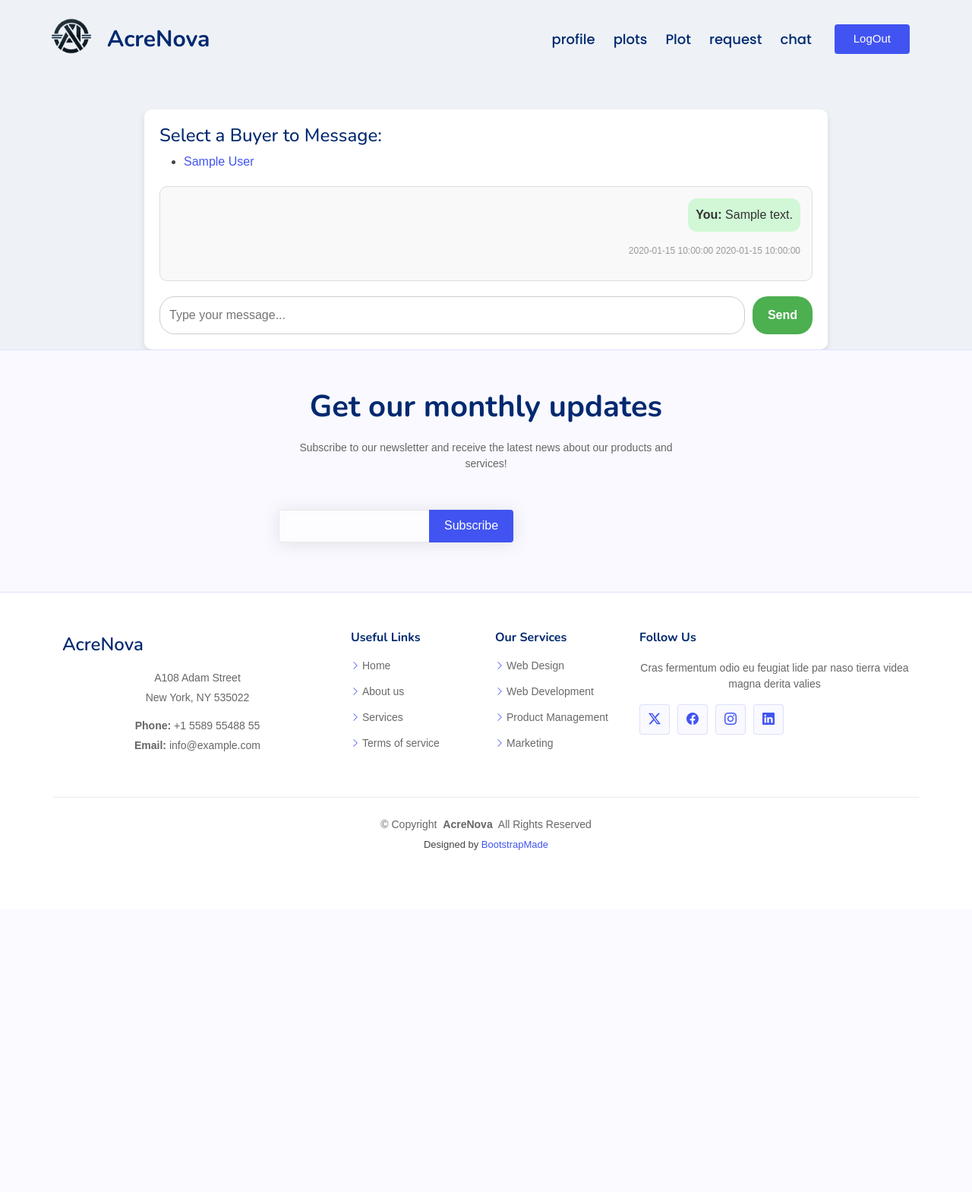
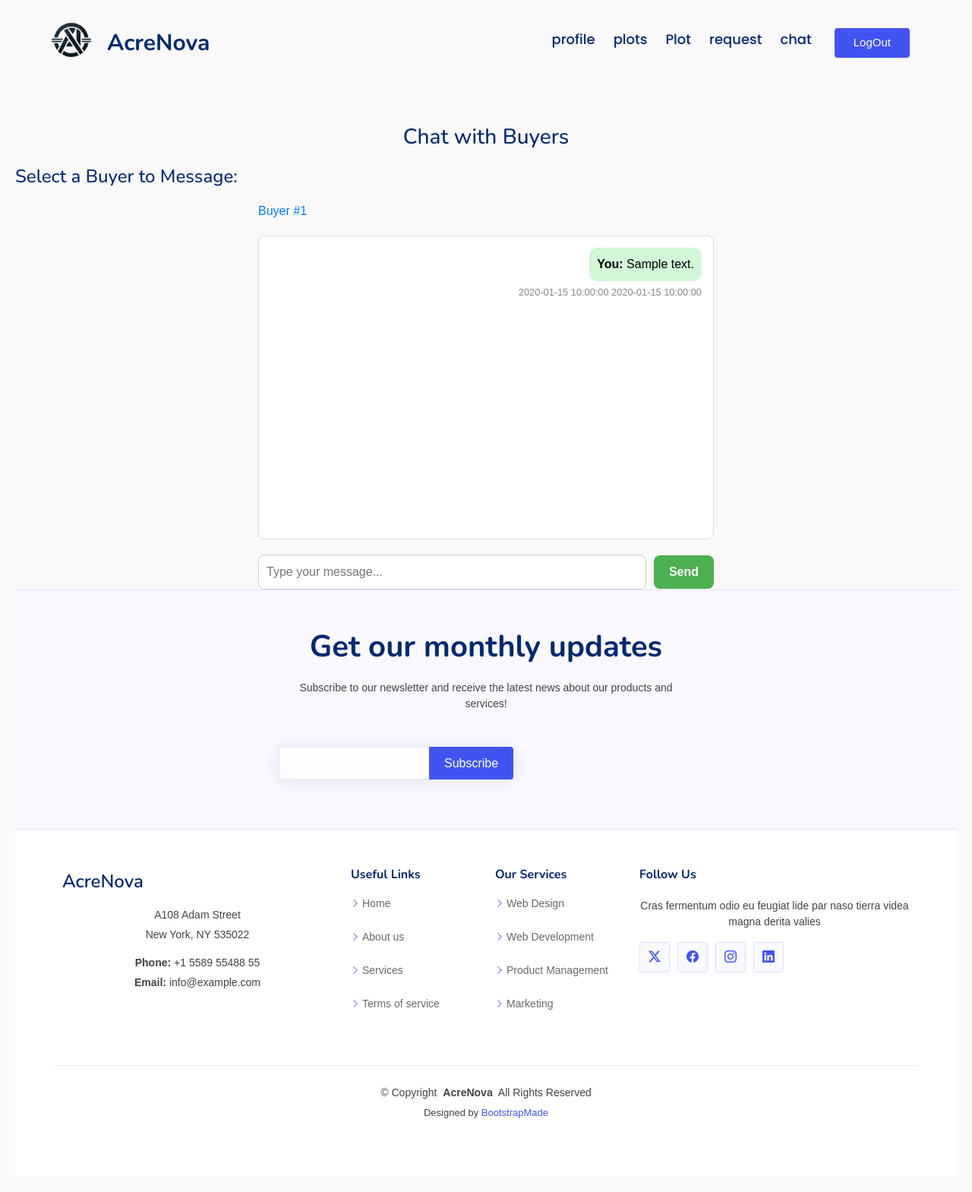
Before and after one commit to Joyal-Wiz/ACRE-NOVA-BlockChain-, a Flask app: page /chat_seller?buyer_id=1 in a window 1280 px wide. Shown: the whole page at 76% size. Before the commit the page ends 1196 px from the top, so only its background shows below. Run offline with Flask 3, Linux system fonts and the light colour scheme; the visitor is signed in with stand-in values (Sample User, id 1); tables that the repository leaves empty or names only in its code hold one stand-in row (Sample ...); some libraries are stand-ins or nearby versions.

Commit message:
Fixed image path issue in buyer posts and chat issue

```diff
--- a/seller.py
+++ b/seller.py
@@ -144,9 +144,8 @@ def view_request_seller():
 
 
 
+
 from datetime import datetime
-from flask import session, request, render_template, redirect
-
 @seller.route('/chat_seller', methods=['GET', 'POST'])
 def chat_seller():
     # Fetch seller_id from the session
@@ -154,20 +153,17 @@ def chat_seller():
     if not seller_id:
         return "<script>alert('Seller not logged in'); window.location='/seller_home'</script>"
 
-    # Fetch the list of buyers who have interacted with the seller
+    # Fetch the list of buyers who have chatted with the seller
     buyers_query = f"""
         SELECT DISTINCT
-            b.buyer_id,
-            b.first_name,
-            b.last_name
-        FROM buyer b
-        JOIN chat c ON b.buyer_id = CASE
-            WHEN c.sender_id != {seller_id} THEN c.sender_id
-            ELSE c.receiver_id
-        END
-        WHERE c.sender_id = {seller_id} OR c.receiver_id = {seller_id}
+            CASE
+                WHEN sender_id != {seller_id} THEN sender_id
+                ELSE receiver_id
+            END AS buyer_id
+        FROM chat
+        WHERE sender_id = {seller_id} OR receiver_id = {seller_id}
     """
-    buyers = select(buyers_query)
+    buyers = select(buyers_query)  # Use the unmodified `select` function
 
     # Fetch the selected buyer_id from the request arguments
     selected_buyer_id = request.args.get('buyer_id')
@@ -187,7 +183,7 @@ def chat_seller():
                OR (sender_id = {selected_buyer_id} AND receiver_id = {seller_id})
             ORDER BY date, time ASC
         """
-        chats = select(chats_query)
+        chats = select(chats_query)  # Use the unmodified `select` function
 
     if request.method == 'POST':
         # Handle sending a new message
@@ -206,7 +202,7 @@ def chat_seller():
                     AND message = '{message}' AND date = '{date}' AND time = '{time}'
                 )
             """
-            insert(insert_query)
+            insert(insert_query)  # Use the unmodified `insert` function
         return redirect(f"/chat_seller?buyer_id={selected_buyer_id}")
 
     # Render the chat template
--- a/templates/chat_seller.html
+++ b/templates/chat_seller.html
@@ -2,150 +2,146 @@
 <br><br><br><br><br><br>
 
 <!DOCTYPE html>
-<html lang="en">
+<html>
 <head>
-    <meta charset="UTF-8">
-    <meta name="viewport" content="width=device-width, initial-scale=1.0">
     <title>Chat</title>
     <style>
         body {
             font-family: Arial, sans-serif;
             margin: 0;
-            padding: 0;
-            background-color: #eef2f7;
+            padding: 20px;
+            background-color: #f9f9f9;
         }
         h3 {
             text-align: center;
-            font-size: 1.8em;
-            color: #333;
-            margin: 20px 0;
+            margin-bottom: 20px;
         }
-        .chat-container {
-            max-width: 900px;
-            margin: auto;
-            padding: 20px;
-            background: #ffffff;
-            border-radius: 10px;
-            box-shadow: 0 4px 8px rgba(0, 0, 0, 0.1);
+        .chat-box {
+            border: 1px solid #ddd;
+            padding: 15px;
+            border-radius: 8px;
+            background-color: #fff;
+            max-width: 600px;
+            margin: 0 auto 20px;
+            height: 400px;
+            overflow-y: auto;
         }
-        .chat-list h4 {
-            font-size: 1.3em;
-            color: #555;
-            margin-bottom: 15px;
-        }
-        .chat-list ul {
-            list-style: none;
-            padding: 0;
-        }
-        .chat-list li {
+        .sent {
+            text-align: right;
             margin-bottom: 10px;
         }
-        .chat-list li a {
-            text-decoration: none;
-            color: #007BFF;
-            font-size: 1.1em;
-            font-weight: bold;
+        .received {
+            text-align: left;
+            margin-bottom: 10px;
         }
-        .chat-list li a:hover {
-            text-decoration: underline;
-            color: #0056b3;
-        }
-        .chat-box {
-            padding: 15px;
-            background: #f9f9f9;
-            border: 1px solid #ddd;
+        .sent p, .received p {
+            display: inline-block;
+            padding: 10px;
             border-radius: 10px;
-            max-height: 400px;
-            overflow-y: auto;
-            margin-top: 20px;
-        }
-        .message {
-            display: flex;
-            flex-direction: column;
-            margin-bottom: 15px;
+            margin: 0;
         }
         .sent p {
-            align-self: flex-end;
-            max-width: 60%;
             background-color: #d1f7d6;
-            padding: 10px;
-            border-radius: 12px;
-            color: #333;
-            word-wrap: break-word;
+            color: #000;
         }
         .received p {
-            align-self: flex-start;
-            max-width: 60%;
             background-color: #f1f0f0;
-            padding: 10px;
-            border-radius: 12px;
-            color: #333;
-            word-wrap: break-word;
+            color: #000;
         }
-        .message small {
-            font-size: 0.75em;
-            color: #999;
-            text-align: right;
+        .sent small, .received small {
+            display: block;
+            margin-top: 5px;
+            font-size: 0.8em;
+            color: #888;
         }
         form {
+            max-width: 600px;
+            margin: 0 auto;
             display: flex;
-            margin-top: 20px;
+            align-items: center;
         }
         input[type="text"] {
-            flex-grow: 1;
-            padding: 12px;
+            flex: 1;
+            padding: 10px;
             border: 1px solid #ccc;
-            border-radius: 20px;
-            font-size: 1em;
+            border-radius: 8px;
             margin-right: 10px;
         }
         button[type="submit"] {
-            padding: 12px 20px;
+            padding: 10px 20px;
             border: none;
-            border-radius: 20px;
+            border-radius: 8px;
             background-color: #4CAF50;
             color: white;
             font-weight: bold;
             cursor: pointer;
-            transition: background-color 0.3s;
         }
         button[type="submit"]:hover {
             background-color: #45a049;
         }
+        ul {
+            list-style: none;
+            padding: 0;
+            max-width: 600px;
+            margin: 20px auto;
+        }
+        ul li {
+            margin-bottom: 10px;
+        }
+        ul li a {
+            text-decoration: none;
+            color: #007BFF;
+        }
+        ul li a:hover {
+            text-decoration: underline;
+        }
         p {
             text-align: center;
-            font-size: 1em;
-            color: #666;
         }
     </style>
 </head>
 <body>
-    <div class="chat-container">
+
+<script>
+    document.addEventListener('DOMContentLoaded', function () {
+        // Prevent duplicate form submissions
+        const form = document.querySelector('form');
+        if (form) {
+            form.addEventListener('submit', function () {
+                const submitButton = this.querySelector('button[type="submit"]');
+                submitButton.disabled = true;
+                submitButton.innerText = 'Sending...';
+            });
+        }
+    });
+</script>
+
+<h3>Chat with Buyers</h3>
+
+<!-- List of Buyers -->
+<div>
     <h4>Select a Buyer to Message:</h4>
     <ul>
         {% for buyer in buyers %}
             <li>
                 <a href="{{ url_for('seller.chat_seller', buyer_id=buyer.buyer_id) }}">
-                    {{ buyer.first_name }} {{ buyer.last_name }}
+                    Buyer #{{ buyer.buyer_id }}
                 </a>
             </li>
         {% endfor %}
     </ul>
+</div>
 
+{% if chats %}
     <!-- Display Chat for the Selected Buyer -->
-        {% if chats %}
     <div class="chat-box">
         {% for chat in chats %}
-            <div class="message {{ 'sent' if chat.sender_id == sender_id else 'received' }}">
-                <p>
-                    <strong>{{ 'You' if chat.sender_id == sender_id else 'Buyer' }}:</strong>
-                    {{ chat.message }}
-                </p>
+            <div class="{{ 'sent' if chat.sender_id == sender_id else 'received' }}">
+                <p><b>{{ 'You' if chat.sender_id == sender_id else 'Buyer' }}:</b> {{ chat.message }}</p>
                 <small>{{ chat.date }} {{ chat.time }}</small>
             </div>
         {% endfor %}
     </div>
-
     <form method="POST">
         <input type="text" name="message" placeholder="Type your message..." required>
         <button type="submit">Send</button>
@@ -153,7 +149,8 @@
 {% else %}
     <p>Select a buyer to see the chat history.</p>
 {% endif %}
-    </div>
+
 </body>
 </html>
+
 {% include 'footer.html' %}
--- a/templates/viewpost_buyer.html
+++ b/templates/viewpost_buyer.html
@@ -6,7 +6,7 @@
         {% for post in viewposts %}
         <div class="col-md-4 mb-4">
             <div class="card">
-                <img src=" {{ post['image'] }}" class="card-img-top" alt="Post Image">
+                <img src="{{ post.get('image', 'default-image.jpg') }}" class="card-img-top" alt="{{ post.get('post_title', 'No Image') }}" style="height: 180px; object-fit: cover;">
                 <div class="card-body">
                     <h5 class="card-title">{{ post['post_title'] }}</h5>
                     <p class="card-text">
```
Also changed, not shown: tempCodeRunnerFile.py (+60 -12 lines), static/plot/8db7dbda-3991-46dd-ba74-80ed3831d517607005.jpg (added), static/plot/928636ca-93ba-4620-bde8-355336e2c5ad607005.jpg (added), static/plot/c9cba98a-10f7-4734-a130-dacf17b622f96f4af9fa3d39cfaea50d0e0365c7bb65.jpg (added), static/plot/ea47653f-b937-49b6-9b57-bd275e7607e481SVNlntfqL._SL500_.jpg (added). Lines whose indentation alone changed are shown as unchanged.
